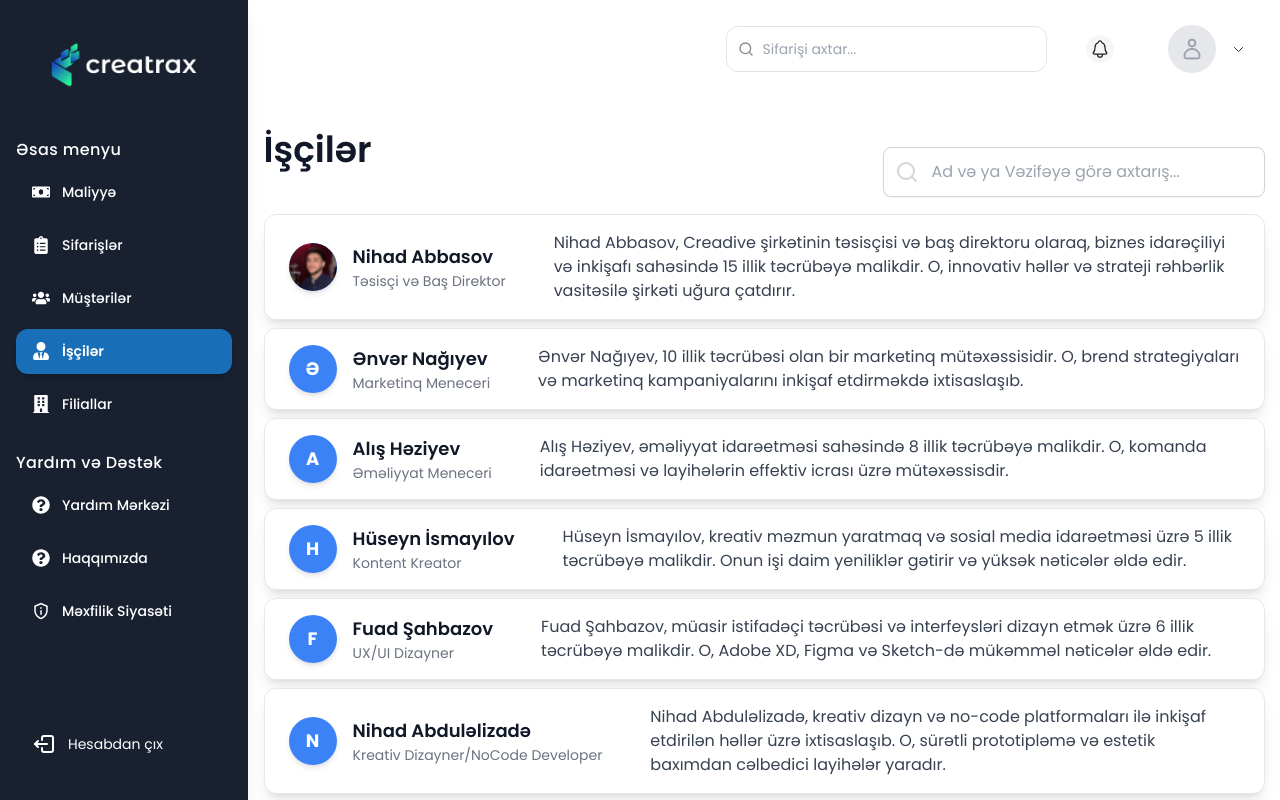
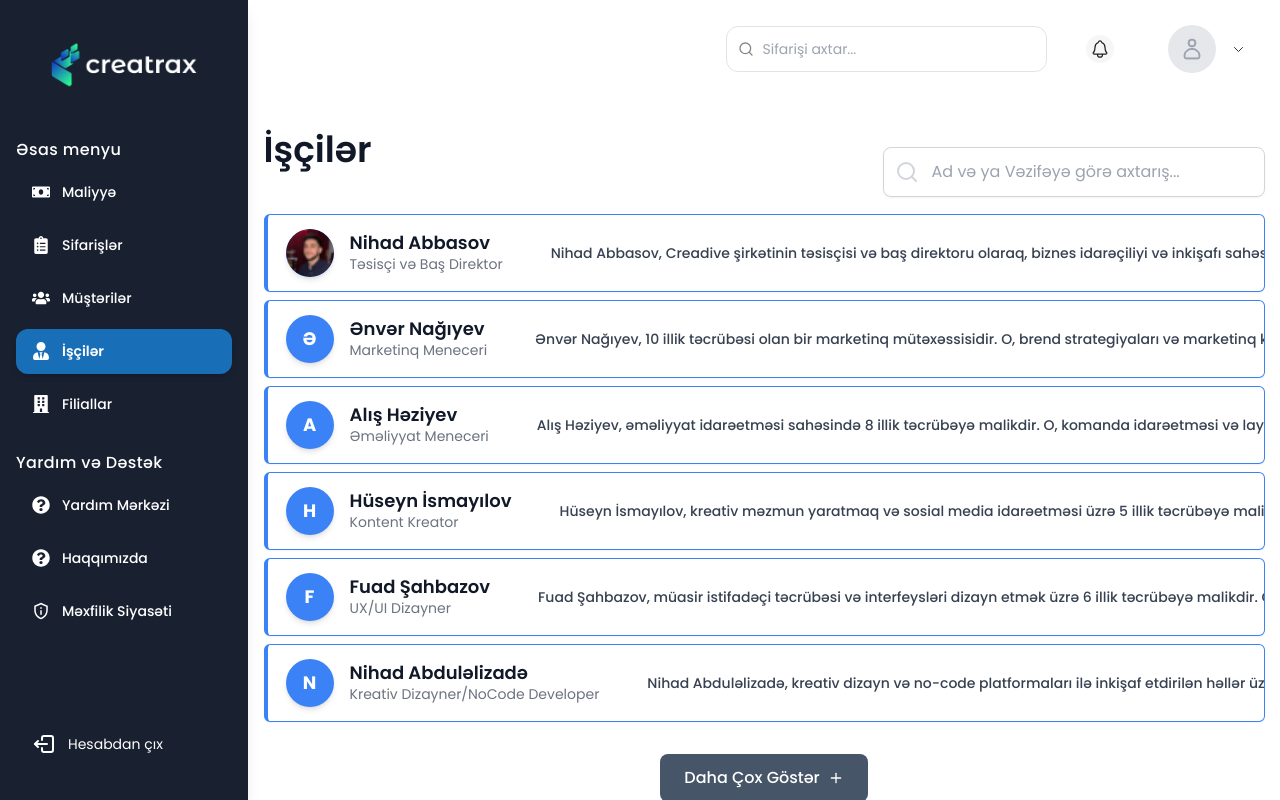
Before and after one commit to nihad-xalq/creatrax, a Next.js app: page /app/employees in a window 1280 px wide. Built offline with nearby package versions, Linux system fonts and the light colour scheme.

Commit message:
employees page improved

```diff
--- a/src/views/EmployeesView.tsx
+++ b/src/views/EmployeesView.tsx
@@ -5,6 +5,7 @@
 import { Employee } from "@/types/employeesTypes";
 import { useState } from "react";
 import Image from "next/image";
+import { MantineModal } from "@/components/ui/MantineModal";
 
 interface EmployeesViewProps {
   data: Employee[];
@@ -57,11 +58,14 @@
       {/* Employee Grid */}
       <ul className="grid grid-cols-1 gap-2 willFadeFromAbove">
         {filteredEmployees.slice(0, visibleCount).map((employee) => (
-          <li
+          <MantineModal
             key={employee.id}
+            title={employee.name}
+            content={
+              <div
                 className="py-4 bg-white rounded-xl shadow-lg border border-gray-200 hover:shadow-2xl transition-shadow duration-300 flex flex-row justify-between"
               >
-            <div className="px-6 py-0 flex flex-col lg:flex-row items-center gap-3 lg:gap-12">
+                <div className="px-6 py-0 flex flex-col lg:flex-col items-center gap-3 lg:gap-6">
                   <div className="flex items-center w-max min-w-max">
                     <div className="w-12 h-12 bg-blue-500 text-white flex items-center justify-center rounded-full font-bold text-lg shadow-md overflow-hidden">
                       {employee.image ? (
@@ -87,21 +91,44 @@
                     {employee.bio}
                   </p>
                 </div>
-            {/* <div className="px-2 py-2 flex flex-col justify-center items-center gap-3 w-max min-w-max">
-              <Link
-                href={`/employees/${employee.id}`}
-                className="text-blue-500 text-sm hover:underline font-medium"
+              </div>
+            }
+            btnStyle="bg-white p-0.5 rounded-md border-l-4 border-blue-500 shadow-sm hover:shadow-md transition duration-200 w-full h-full flex"
+            triggerLabel={
+              <li
+                key={employee.id}
+                className="py-3 flex flex-row justify-between"
               >
-                Daha Ətraflı
-              </Link>
-              <Link
-                href={`mailto:${employee.email}`}
-                className="bg-blue-500 text-white px-4 py-2 rounded-lg hover:bg-blue-600 transition-colors"
-              >
-                Əlaqə Saxla
-              </Link>
-            </div> */}
+                <div className="px-4 py-0 flex flex-col lg:flex-row items-center gap-3 lg:gap-12">
+                  <div className="flex items-center w-max min-w-max">
+                    <div className="w-12 h-12 bg-blue-500 text-white flex items-center justify-center rounded-full font-bold text-lg shadow-md overflow-hidden">
+                      {employee.image ? (
+                        <Image
+                          src={employee.image}
+                          alt={employee.name}
+                          width={48}
+                          height={48}
+                          className="rounded-full object-cover"
+                        />
+                      ) : (
+                        employee.name[0]
+                      )}
+                    </div>
+                    <div className="ml-4 flex flex-col items-start gap-0">
+                      <h2 className="text-lg text-gray-900 font-semibold leading-tight">
+                        {employee.name}
+                      </h2>
+                      <p className="text-sm text-gray-500 font-normal">{employee.position}</p>
+                    </div>
+                  </div>
+                  <p className="text-md text-gray-700 font-medium mb-0">
+                    {employee.bio}
+                  </p>
+                </div>
               </li>
+            }
+          />
+
         ))}
       </ul>
 
```
Lines whose indentation alone changed are shown as unchanged.
